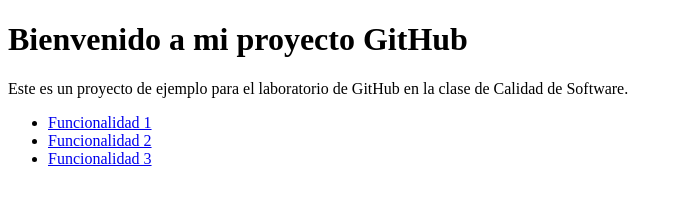
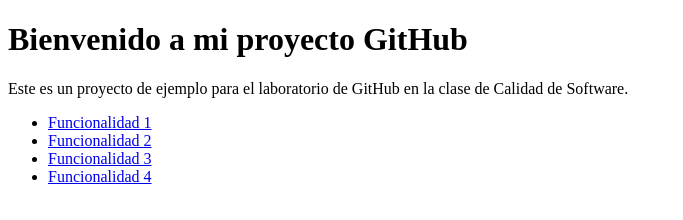
Before and after one commit to alejxx09/calidadPR, a plain HTML site: page index.html in a window 1280 px wide. Shown: the whole page, without its empty margins (0-683 px from the left). Drawn offline with Linux system fonts and the light colour scheme.

Commit message:
Update index.html

```diff
--- a/index.html
+++ b/index.html
@@ -10,6 +10,7 @@
       <li><a href="funcionalidad1.html">Funcionalidad 1</a></li>
       <li><a href="funcionalidad2.html">Funcionalidad 2</a></li>
       <li><a href="funcionalidad3.html">Funcionalidad 3</a></li>
+      <li><a href="funcionalidad3.html">Funcionalidad 4</a></li>
     </ul>
   </body>
 </html>
```
